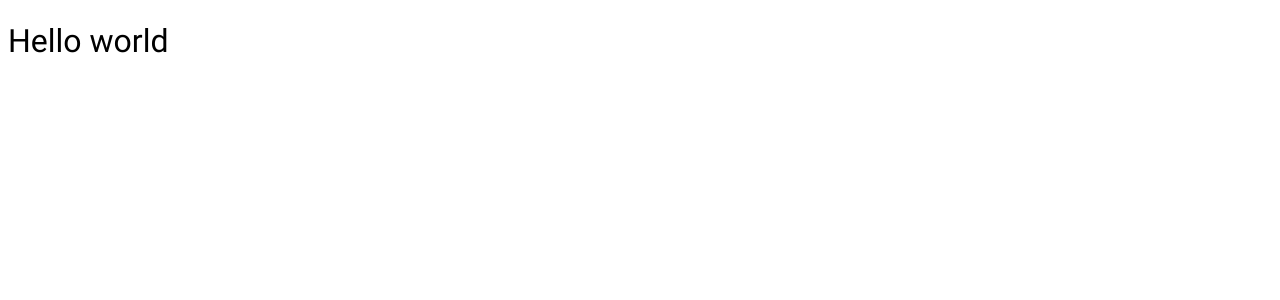
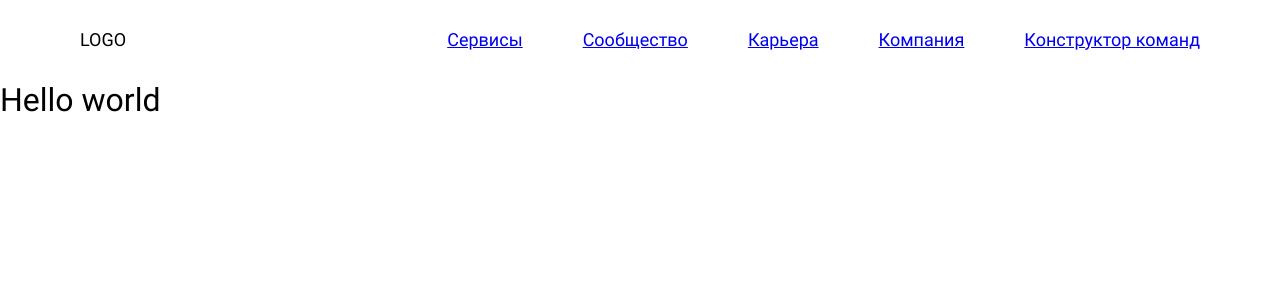
Before and after one commit to Bespalov-D-A/x-tech-form, a React (Create React App) app: page / in a window 1280 px wide. Shown: the top 300 px of the page. Built offline with nearby package versions, Linux system fonts and the light colour scheme.

Commit message:
Start header menu. Base

```diff
--- a/package.json
+++ b/package.json
@@ -13,6 +13,7 @@
     "node-sass": "^8.0.0",
     "react": "^18.2.0",
     "react-dom": "^18.2.0",
+    "react-router-dom": "^6.5.0",
     "react-scripts": "5.0.1",
     "sass": "^1.56.2",
     "typescript": "^4.9.4",
--- a/src/App.tsx
+++ b/src/App.tsx
@@ -1,8 +1,10 @@
 import Header from "./components/Header/Header";
+import MainMenu from "./components/MainMenu/MainMenu";
 
 function App() {
   return (
     <div>
+      <MainMenu />
       <Header />
       <h1>Hello world</h1>
     </div>
--- /dev/null
+++ b/src/components/Header/Header.module.scss
@@ -0,0 +1,5 @@
+.header {
+	display: flex;
+	flex-flow: column wrap;
+	max-width: 1920px;
+}
--- a/src/components/Header/Header.tsx
+++ b/src/components/Header/Header.tsx
@@ -1,9 +1,9 @@
-import s from "./Header.module.css";
+import s from "./Header.module.scss";
 
 import { FC } from "react";
 
 const Header: FC = () => {
-  return <div></div>;
+  return <div className={s.header}></div>;
 };
 
 export default Header;
--- /dev/null
+++ b/src/components/MainMenu/MainMenu.module.scss
@@ -0,0 +1,26 @@
+.menu-wrap {
+	display: flex;
+	flex-flow: row wrap;
+	justify-content: space-between;
+	align-items: center;
+	height: 80px;
+	padding: 0 80px;
+}
+
+.menu {
+	display: flex;
+	flex-flow: row wrap;
+	justify-content: space-between;
+	align-items: center;
+}
+
+.menu {
+	display: flex;
+}
+
+.menu-block {
+	margin-right: 60px;
+	&:last-child {
+		margin-right: 0;
+	}
+}
--- /dev/null
+++ b/src/components/MainMenu/MainMenu.tsx
@@ -0,0 +1,28 @@
+import {FC} from 'react'
+import {NavLink} from 'react-router-dom'
+import s from './MainMenu.module.scss'
+
+const MainMenu: FC = () => {
+  return <div className={s['menu-wrap']}>
+     <div className={s.logo}>LOGO</div>
+     <ul className={s.menu}>
+       <li className={s['menu-block']}>
+         <NavLink to='/services'>Сервисы</NavLink>
+       </li>
+       <li className={s['menu-block']}>
+         <NavLink to='/community'>Сообщество</NavLink>
+       </li>
+       <li className={s['menu-block']}>
+         <NavLink to='/career'>Карьера</NavLink>
+       </li>
+       <li className={s['menu-block']}>
+         <NavLink to='/company'>Компания</NavLink>
+       </li>
+       <li className={s['menu-block']}>
+         <NavLink to='/command-constructor'>Конструктор команд</NavLink>
+       </li>
+     </ul>
+    </div>
+}
+
+export default MainMenu
--- /dev/null
+++ b/src/css/reset.css
@@ -0,0 +1,47 @@
+* {
+    box-sizing: border-box;
+}
+
+html, body, div, span, applet, object, iframe,
+h1, h2, h3, h4, h5, h6, p, blockquote, pre,
+a, abbr, acronym, address, big, cite, code,
+del, dfn, em, img, ins, kbd, q, s, samp,
+small, strike, strong, sub, sup, tt, var,
+b, u, i, center,
+dl, dt, dd, ol, ul, li,
+fieldset, form, label, legend,
+table, caption, tbody, tfoot, thead, tr, th, td,
+article, aside, canvas, details, embed,
+figure, figcaption, footer, header, hgroup,
+menu, nav, output, ruby, section, summary,
+time, mark, audio, video {
+	margin: 0;
+	padding: 0;
+	border: 0;
+	font-size: 100%;
+	font: inherit;
+	vertical-align: baseline;
+}
+/* HTML5 display-role reset for older browsers */
+article, aside, details, figcaption, figure,
+footer, header, hgroup, menu, nav, section {
+	display: block;
+}
+body {
+	line-height: 1;
+}
+ol, ul {
+	list-style: none;
+}
+blockquote, q {
+	quotes: none;
+}
+blockquote:before, blockquote:after,
+q:before, q:after {
+	content: '';
+	content: none;
+}
+table {
+	border-collapse: collapse;
+	border-spacing: 0;
+}
--- a/src/index.tsx
+++ b/src/index.tsx
@@ -1,13 +1,18 @@
 import React from 'react';
 import ReactDOM from 'react-dom/client';
+import './css/reset.css'
 import './sass/index.scss'
 import App from './App';
+import {BrowserRouter} from 'react-router-dom';
 
 const root = ReactDOM.createRoot(
   document.getElementById('root') as HTMLElement
 );
 root.render(
   <React.StrictMode>
+    <BrowserRouter>
     <App />
+
+  </BrowserRouter>
   </React.StrictMode>
 );
--- a/src/sass/index.scss
+++ b/src/sass/index.scss
@@ -1,3 +1,4 @@
+@import './../css/reset.css';
 @import './variables.scss';
 @import './fontFace.scss';
 @import './mixin/fontMixin.scss';
```
Also changed, not shown: src/components/Header/Header.module.css (deleted), 1 other file (tests, documents, lock files or other folders).
